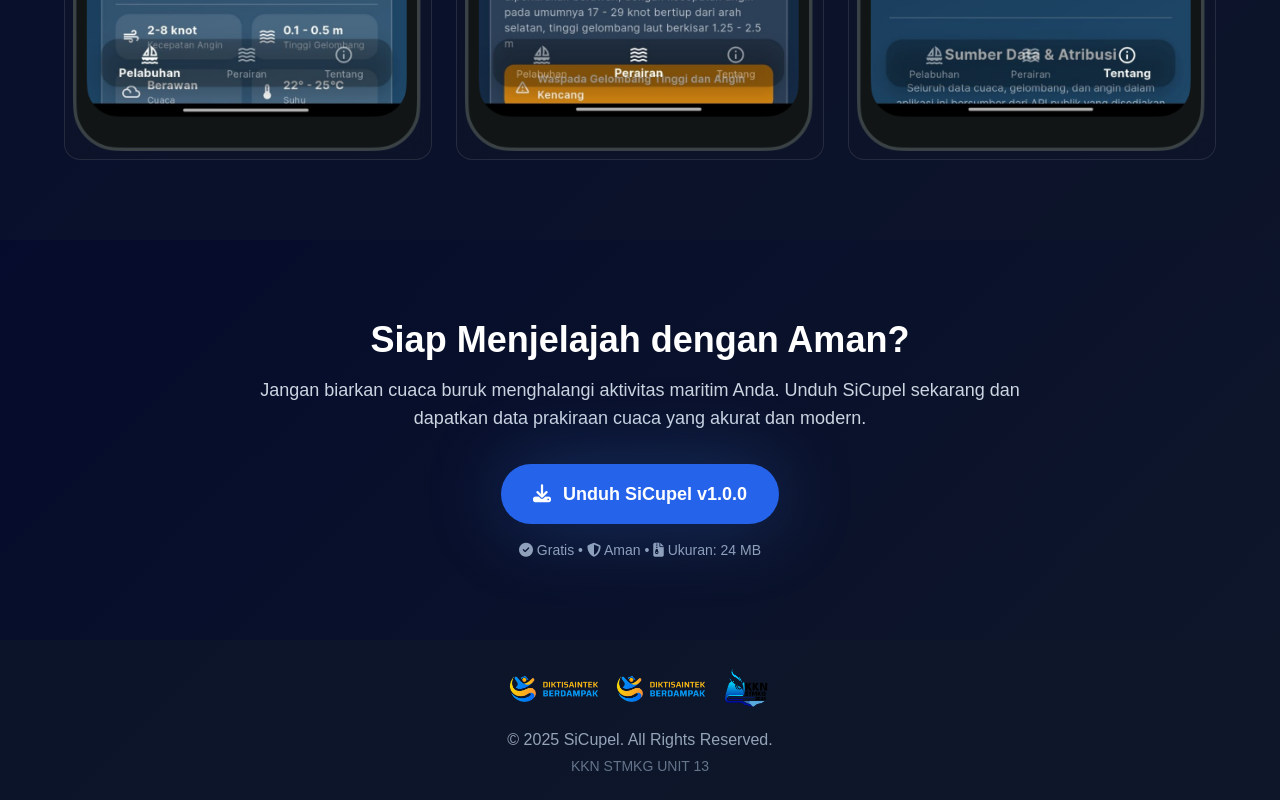
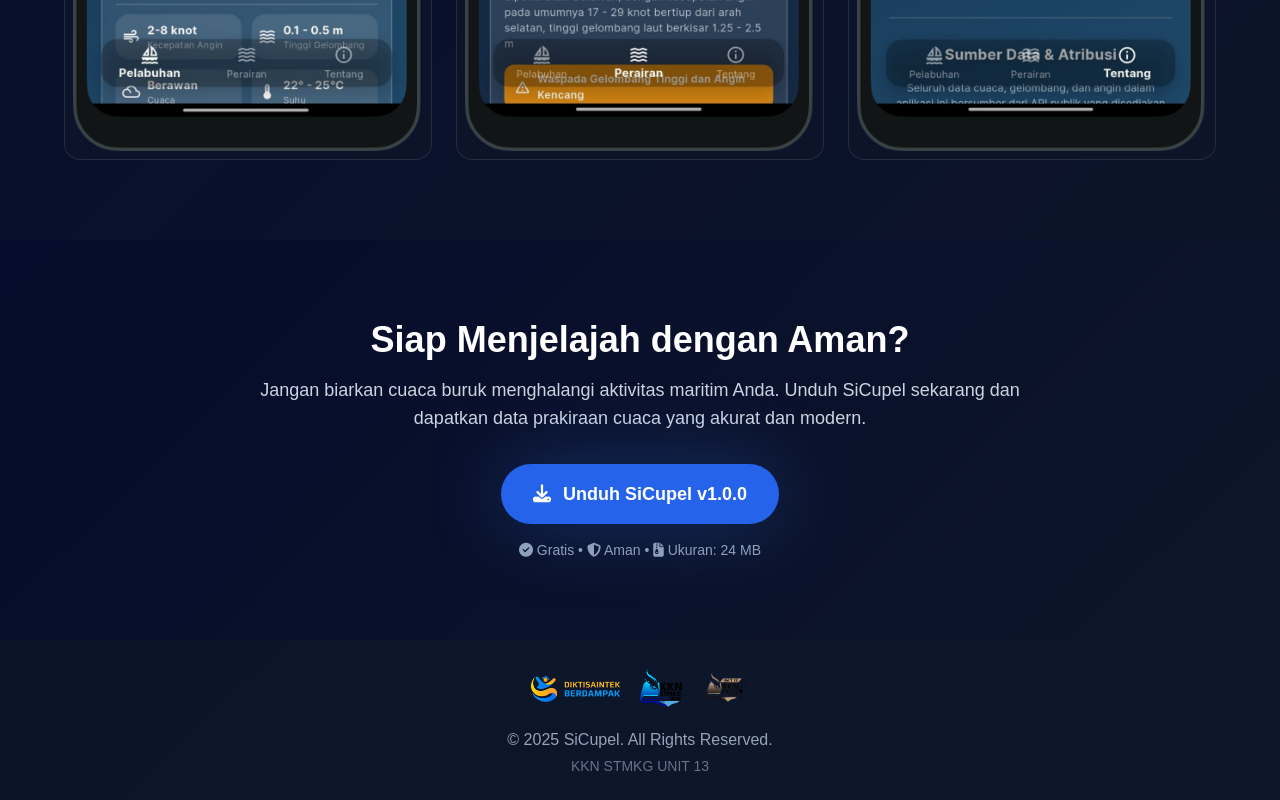
Before and after one commit to PlaneFly545/landingpage-sicupel, a plain HTML site: page index.html in a window 1280 px wide. Shown: the part 1988-2788 px from the top of the page. Drawn offline with nearby package versions, Linux system fonts and the light colour scheme.

Commit message:
Update index.html

```diff
--- a/index.html
+++ b/index.html
@@ -147,8 +147,8 @@
         <div class="container mx-auto">
             <div class="flex justify-center items-center space-x-4 mb-4">
                 <img src="img/icon_logo_diksi.png" alt="Logo Diksi 1" class="h-12">
-                <img src="img/icon_logo_diksi.png" alt="Logo Diksi 2" class="h-12">
-                <img src="img/icon_kkn.png" alt="Logo KKN" class="h-12">
+                <img src="img/icon_kkn.png" alt="Logo Diksi 2" class="h-12">
+                <img src="img/icon_kkn_unit.png" alt="Logo KKN" class="h-12">
             </div>
             <p class="text-slate-400">&copy; 2025 SiCupel. All Rights Reserved.</p>
             <p class="text-slate-500 text-sm mt-1">KKN STMKG UNIT 13</p>
```
